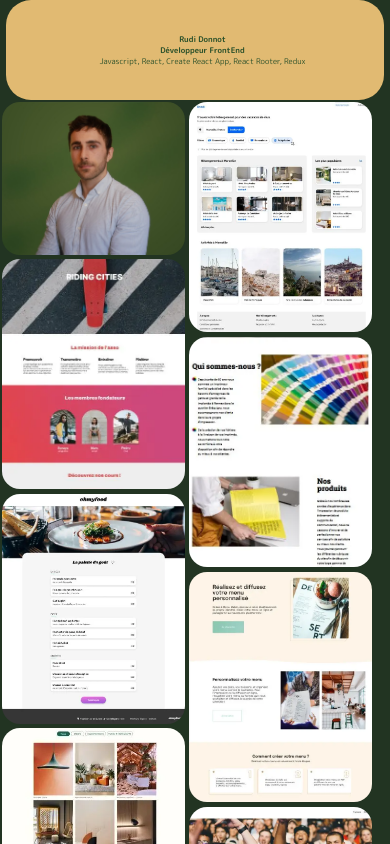
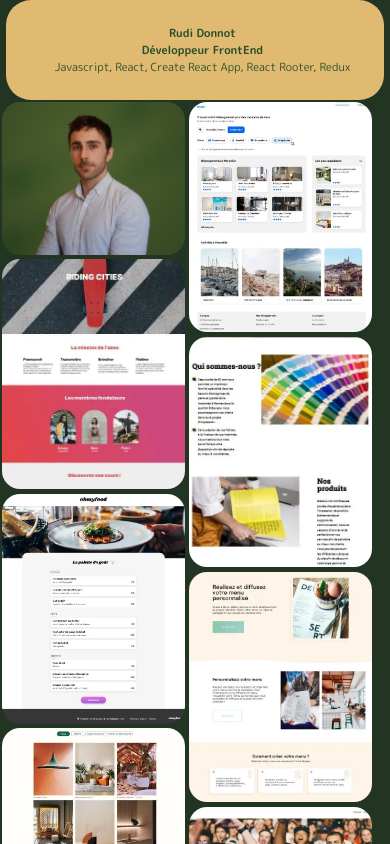
Before and after one commit to RudiDonnot/RudiDonnotPortfolio, a React (Create React App) app: page / in a window 390 px wide. Shown: the top 844 px of the page. Built offline with nearby package versions, Linux system fonts and the light colour scheme.

Commit message:
correction taille texte

```diff
--- a/src/components/Card/style.css
+++ b/src/components/Card/style.css
@@ -77,7 +77,7 @@
     font-size: 3vw !important;
   }
   .buttoncard {
-    font-size: 3vw !important;
+    font-size: 4vw !important;
   }
 }
 
@@ -86,7 +86,7 @@
     font-size: 2vw !important;
   }
   .buttoncard {
-    font-size: 2vw !important;
+    font-size: 3vw !important;
   }
 }
 
--- a/src/pages/Home/index.jsx
+++ b/src/pages/Home/index.jsx
@@ -101,7 +101,7 @@ function Home() {
         cardPositionmedium={"16 / 7 / 18 / 13"}
         cardPositionsmall={"10 / 1 / 12 / 13"}
         cardSrc={projet8}
-        cardUrl={" https://rudidonnot.github.io/Kasa/"}
+        cardUrl={"https://rudidonnot.github.io/Kasa"}
         cardAlt={
           "Le huitième projet effectué dans le cadre du diplôme d'intégrateur web d'Openclassrooms"
         }
--- a/src/pages/Home/style.css
+++ b/src/pages/Home/style.css
@@ -10,18 +10,30 @@ main {
   grid-template-rows: repeat(32, 5%);
 }
 
-@media screen and (max-width: 700px) {
+@media screen and (max-width: 300px) {
   header {
     height: 60px !important;
+  }
+  h1,
+  h2,
+  h3,
+  p {
+    font-size: 50%;
   }
   footer {
     height: 60px !important;
   }
 }
 
-@media screen and (max-width: 1000px) {
+@media screen and (max-width: 700px) {
   header {
     height: 100px !important;
+  }
+  h1,
+  h2,
+  h3,
+  p {
+    font-size: 70%;
   }
   footer {
     height: 100px !important;
@@ -49,8 +61,6 @@ p {
   font-family: "M PLUS Rounded 1c", sans-serif;
   color: rgb(42, 80, 42);
   margin: 0 0 0 15px;
-  font-size: 4vh;
-  font-size: 2vw;
 }
 
 @keyframes headerexpand {
```
